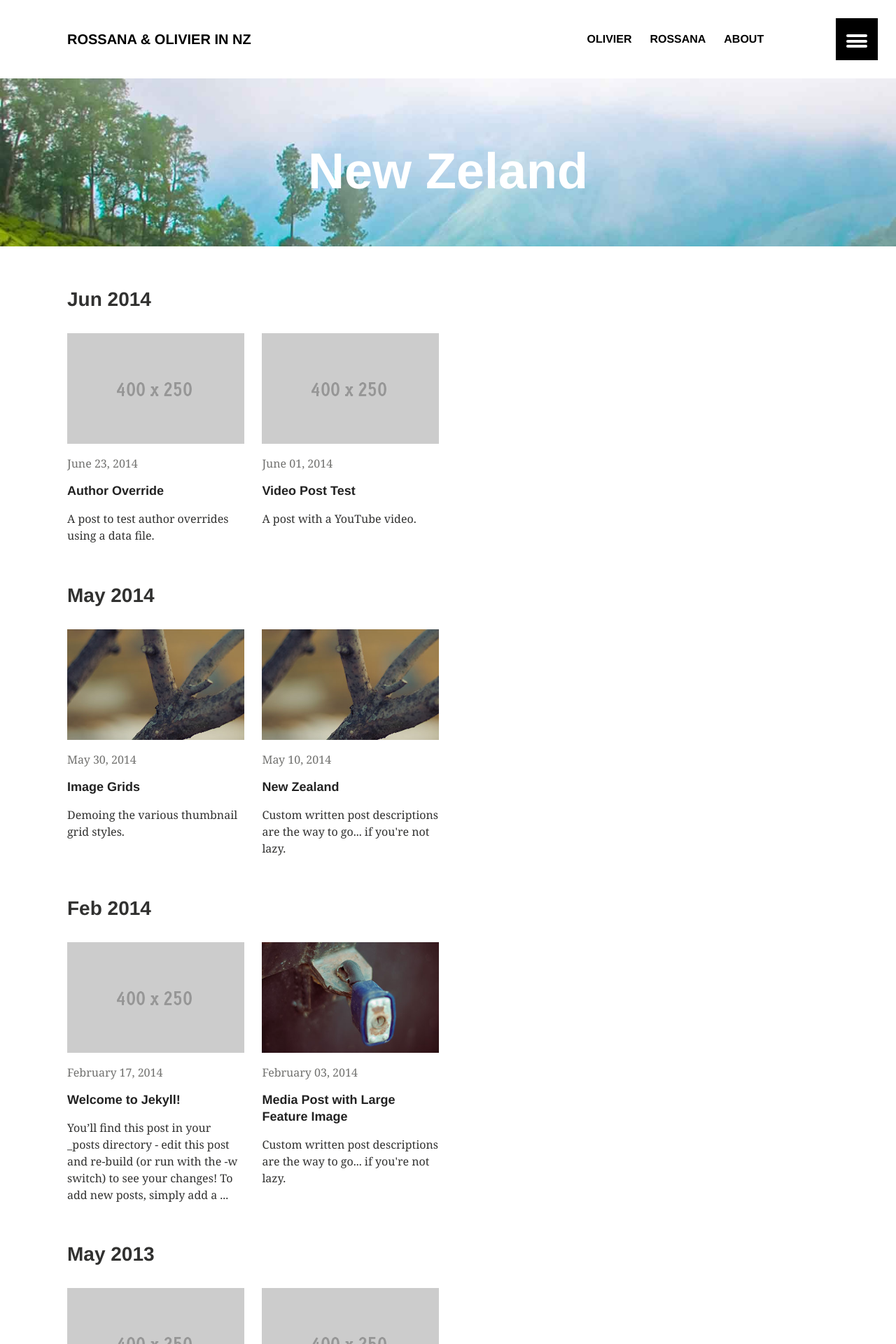
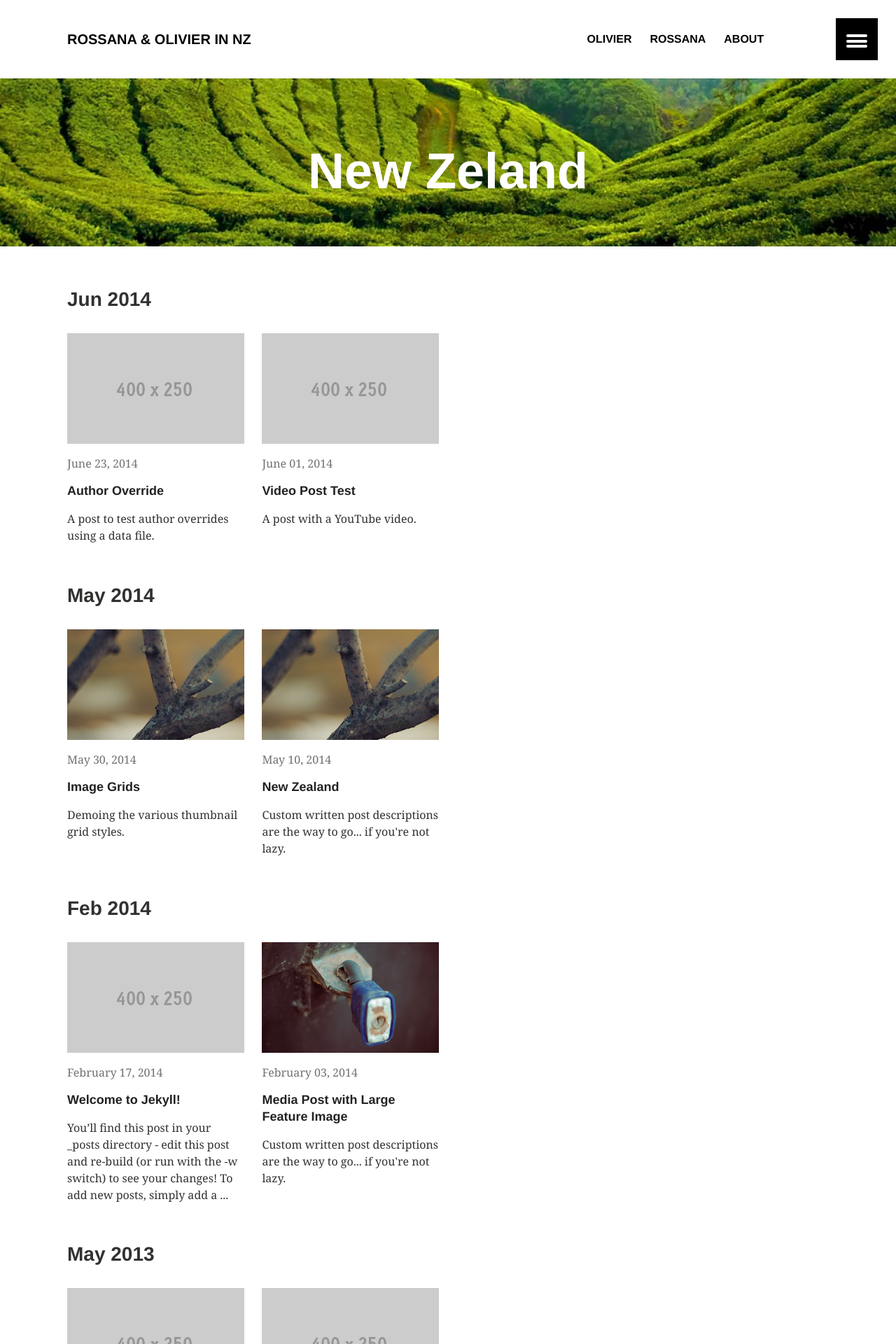
Before and after one commit to rokiwi/old, a Jekyll site: the page built from index.md, in a window 1280 px wide. Shown: the top 1920 px of the page at 70% size. Built offline with Jekyll 4.4.1, drawn with Linux system fonts in a browser that asks for light colours.

Commit message:
Commit 17

```diff
--- a/_sass/_layout.scss
+++ b/_sass/_layout.scss
@@ -237,7 +237,7 @@
 }
 // page lead
 .page-lead {
-	background-position: center top;
+	background-position: left bottom;
 	background-repeat: no-repeat;
 	background-attachment: fixed;
 	text-align: center;
```
